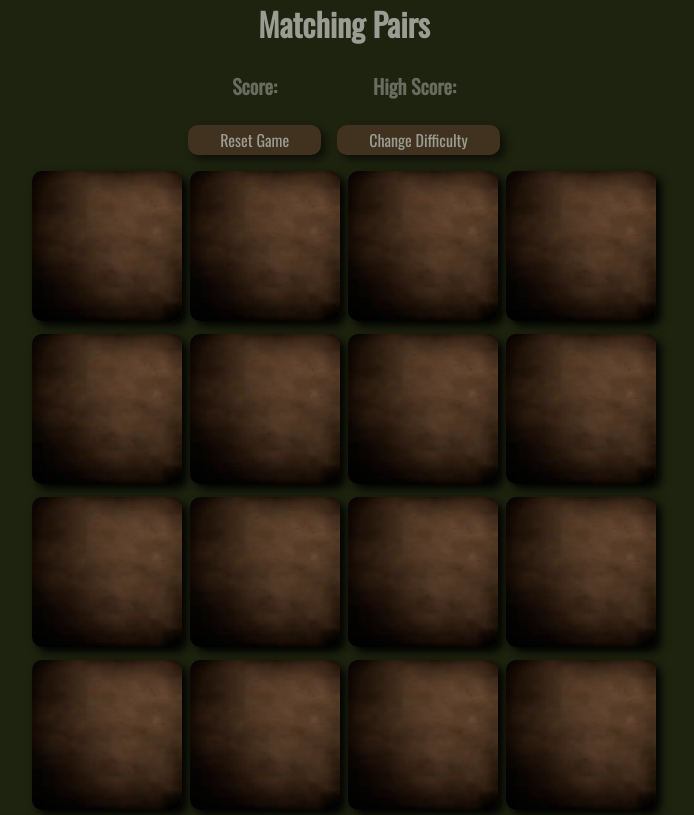
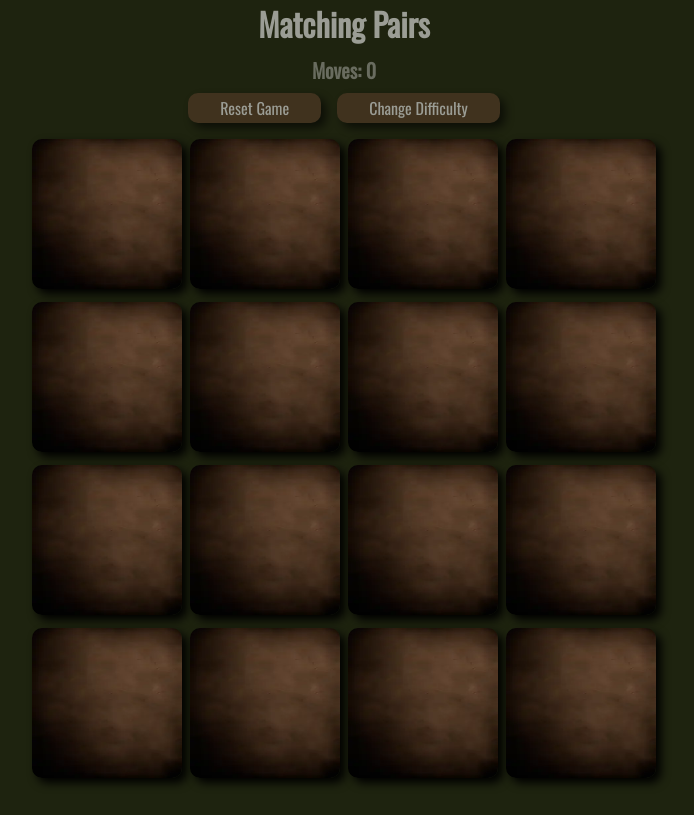
Before and after one commit to gizemnkorkmaz/matching-pairs, a React (Create React App) app: page / in a window 1280 px wide. Both pictures are taken after a click on the button "Easy". Shown: the whole page, without its empty margins (296-990 px from the left). Built offline with nearby package versions, Linux system fonts and the light colour scheme.

Commit message:
Remove children props && Change styles

```diff
--- a/src/components/Stats/Stats.jsx
+++ b/src/components/Stats/Stats.jsx
@@ -2,18 +2,11 @@ import React from "react";
 import styled from "styled-components";
 
 const StatsStyled = styled.div`
-  max-width: 900px;
-  width: 70%;
-  display: flex;
-  justify-content: center;
-  align-items: center;
   text-align: center;
-  flex-wrap: nowrap;
-  gap: 3rem;
   color: #eee;
   opacity: 0.6;
-  margin: 1rem;
   padding: 0;
+  margin: 0;
   font-size: 20px;
   font-weight: 900;
 
@@ -27,14 +20,8 @@ const StatsStyled = styled.div`
   }
 `;
 
-function Stats({ score, highScore, children }) {
-  return (
-    <StatsStyled>
-      <span>Score: {score}</span>
-      <span>{children}</span>
-      <span>High Score: {highScore}</span>
-    </StatsStyled>
-  );
+function Stats({ movesCount }) {
+  return <StatsStyled>Moves: {movesCount}</StatsStyled>;
 }
 
 export default Stats;
```
